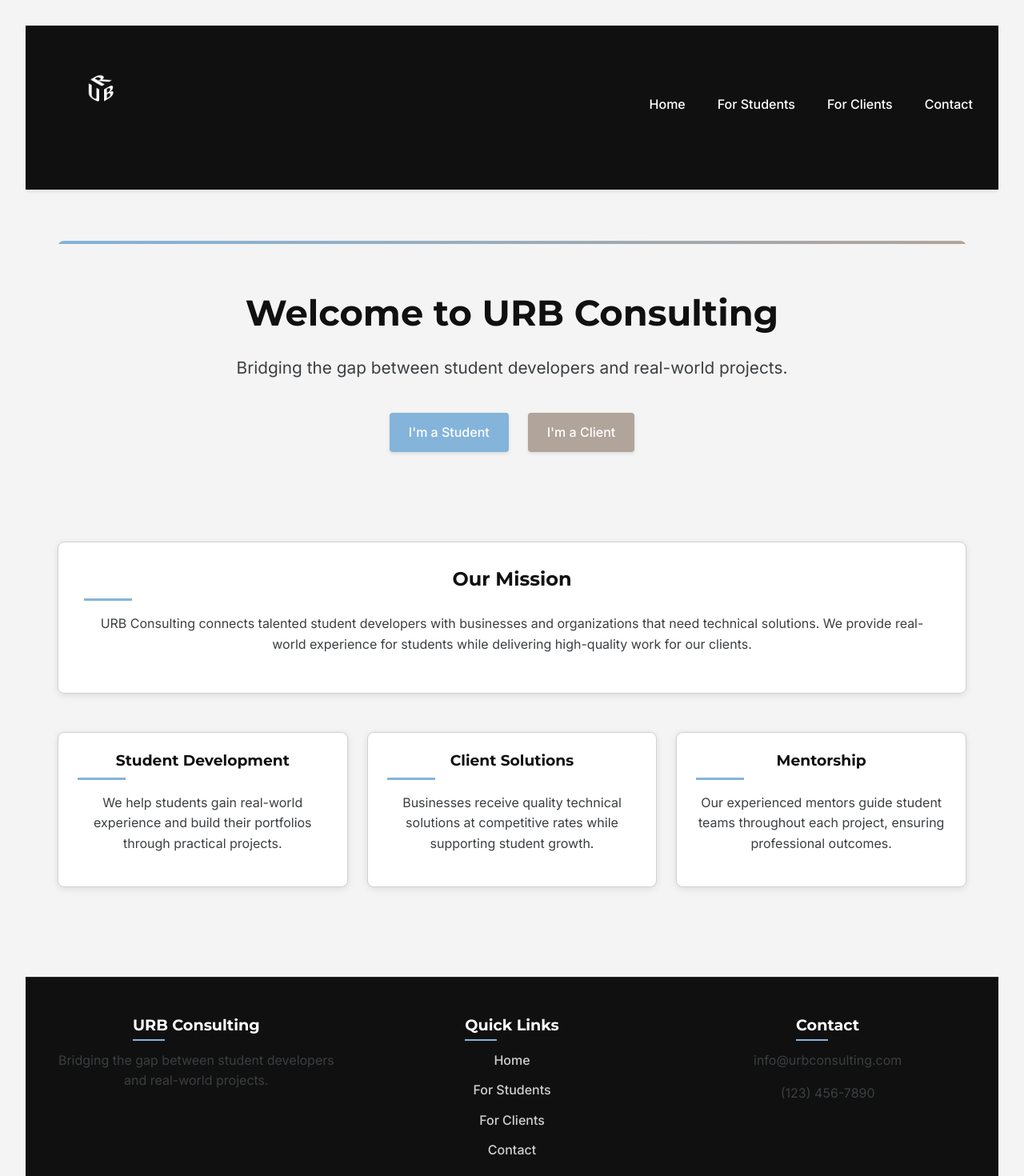
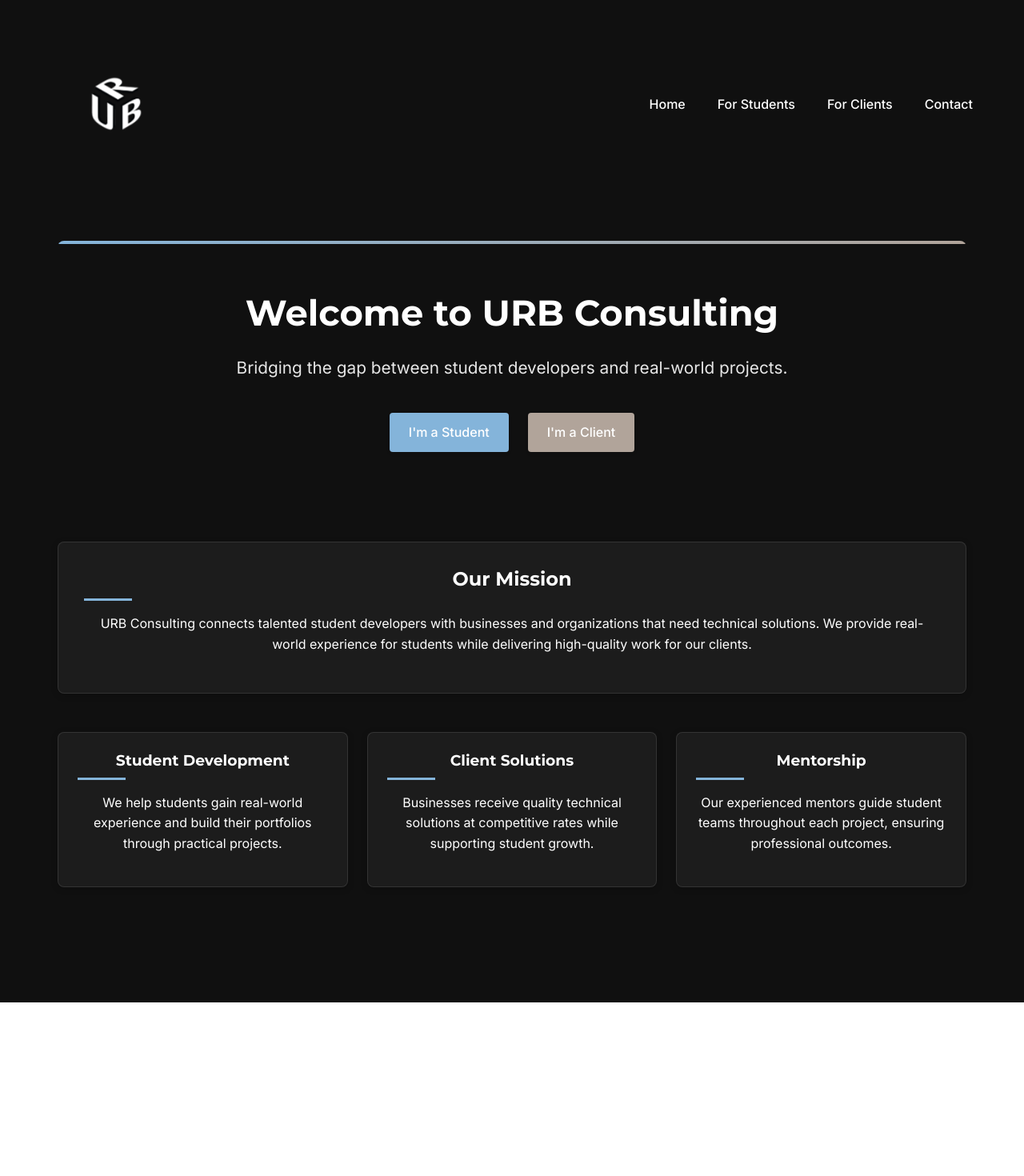
Before and after one commit to adnim811/urb-website, a React (Vite) app: page / in a window 1280 px wide. Shown: the top 1470 px of the page at 80% size. After the commit the page ends 1253 px from the top, so only its background shows below. Built offline with nearby package versions, Linux system fonts and the light colour scheme.

Commit message:
Remove footer, make header transparent, enlarge logo, and change background to black

```diff
--- a/src/App.css
+++ b/src/App.css
@@ -8,8 +8,8 @@
 body {
   font-family: var(--font-body);
   line-height: 1.6;
-  background-color: var(--light-gray);
-  color: var(--charcoal);
+  background-color: var(--black);
+  color: white;
 }
 
 .app {
@@ -136,12 +136,12 @@ body {
 }
 
 .card {
-  background-color: white;
+  background-color: rgba(255, 255, 255, 0.05);
   border-radius: 8px;
-  box-shadow: 0 2px 8px rgba(0, 0, 0, 0.1);
+  box-shadow: 0 2px 8px rgba(0, 0, 0, 0.2);
   padding: 1.5rem;
   margin-bottom: 1.5rem;
-  border: 1px solid var(--medium-gray);
+  border: 1px solid rgba(255, 255, 255, 0.1);
 }
 
 .card-accent {
@@ -177,7 +177,7 @@ p {
   padding: 4rem 1rem;
   margin-bottom: 3rem;
   position: relative;
-  background-color: var(--light-gray);
+  background-color: transparent;
   border-radius: 8px;
   overflow: hidden;
 }
@@ -200,13 +200,13 @@ p {
 .hero h1 {
   font-size: 2.8rem;
   margin-bottom: 1.5rem;
-  color: var(--black);
+  color: white;
 }
 
 .lead {
   font-size: 1.3rem;
   margin-bottom: 2.5rem;
-  color: var(--charcoal);
+  color: rgba(255, 255, 255, 0.9);
 }
 
 .cta-buttons {
@@ -223,6 +223,8 @@ p {
 
 .mission-section .card {
   padding: 2rem;
+  background-color: rgba(255, 255, 255, 0.05);
+  border: 1px solid rgba(255, 255, 255, 0.1);
 }
 
 /* Features section */
@@ -237,22 +239,23 @@ p {
 }
 
 .feature-card {
-  background-color: white;
+  background-color: rgba(255, 255, 255, 0.05);
   border-radius: 8px;
-  box-shadow: 0 2px 8px rgba(0, 0, 0, 0.1);
+  box-shadow: 0 2px 8px rgba(0, 0, 0, 0.2);
   padding: 1.5rem;
-  border: 1px solid var(--medium-gray);
+  border: 1px solid rgba(255, 255, 255, 0.1);
   transition: transform 0.3s ease, box-shadow 0.3s ease;
 }
 
 .feature-card:hover {
   transform: translateY(-5px);
-  box-shadow: 0 6px 12px rgba(0, 0, 0, 0.1);
+  box-shadow: 0 6px 12px rgba(0, 0, 0, 0.3);
+  border-color: var(--sky-blue);
 }
 
 .feature-card h3 {
   margin-bottom: 1rem;
-  color: var(--black);
+  color: white;
   position: relative;
   padding-bottom: 0.75rem;
 }
@@ -269,12 +272,12 @@ p {
 
 /* Card styles */
 .card {
-  background-color: white;
+  background-color: rgba(255, 255, 255, 0.05);
   border-radius: 8px;
-  box-shadow: 0 2px 8px rgba(0, 0, 0, 0.1);
+  box-shadow: 0 2px 8px rgba(0, 0, 0, 0.2);
   padding: 1.5rem;
   margin-bottom: 1.5rem;
-  border: 1px solid var(--medium-gray);
+  border: 1px solid rgba(255, 255, 255, 0.1);
 }
 
 .card-accent {
@@ -284,7 +287,7 @@ p {
 
 .card h2 {
   margin-bottom: 1rem;
-  color: var(--black);
+  color: white;
   position: relative;
   padding-bottom: 0.75rem;
 }
@@ -308,7 +311,7 @@ label {
   display: block;
   margin-bottom: 0.5rem;
   font-weight: 500;
-  color: var(--charcoal);
+  color: white;
 }
 
 input,
@@ -317,10 +320,12 @@ select {
   width: 100%;
   padding: 0.75rem;
   font-family: var(--font-body);
-  border: 1px solid var(--medium-gray);
+  border: 1px solid rgba(255, 255, 255, 0.2);
   border-radius: 4px;
   font-size: 1rem;
   transition: border-color 0.3s ease;
+  background-color: rgba(255, 255, 255, 0.05);
+  color: white;
 }
 
 input:focus,
--- a/src/App.jsx
+++ b/src/App.jsx
@@ -19,31 +19,6 @@ function App() {
           <Route path="/contact" element={<Contact />} />
           <Route path="*" element={<NotFound />} />
         </Routes>
-        <footer className="app-footer">
-          <div className="footer-content">
-            <div className="footer-section">
-              <h4>URB Consulting</h4>
-              <p>Bridging the gap between student developers and real-world projects.</p>
-            </div>
-            <div className="footer-section">
-              <h4>Quick Links</h4>
-              <ul className="footer-links">
-                <li><a href="/">Home</a></li>
-                <li><a href="/students">For Students</a></li>
-                <li><a href="/clients">For Clients</a></li>
-                <li><a href="/contact">Contact</a></li>
-              </ul>
-            </div>
-            <div className="footer-section">
-              <h4>Contact</h4>
-              <p>info@urbconsulting.com</p>
-              <p>(123) 456-7890</p>
-            </div>
-          </div>
-          <div className="footer-bottom">
-            <p>&copy; {new Date().getFullYear()} URB Consulting. All rights reserved.</p>
-          </div>
-        </footer>
       </div>
     </Router>
   );
--- a/src/components/Header.css
+++ b/src/components/Header.css
@@ -3,12 +3,11 @@
   justify-content: space-between;
   align-items: center;
   padding: 1rem 2rem;
-  background-color: var(--black);
+  background-color: transparent;
   color: white;
   position: sticky;
   top: 0;
   z-index: 100;
-  box-shadow: 0 2px 4px rgba(0, 0, 0, 0.1);
 }
 
 .logo {
@@ -25,7 +24,7 @@
 }
 
 .logo img {
-  height: 40px;
+  height: 80px;
   width: auto;
   object-fit: contain;
 }
@@ -78,6 +77,10 @@
     margin-bottom: 1rem;
   }
 
+  .logo img {
+    height: 60px;
+  }
+
   .site-nav ul {
     gap: 1.5rem;
     flex-wrap: wrap;
--- a/src/index.css
+++ b/src/index.css
@@ -15,8 +15,8 @@
   font-family: var(--font-body);
   line-height: 1.5;
   font-weight: 400;
-  background-color: var(--light-gray);
-  color: var(--charcoal);
+  background-color: var(--black);
+  color: white;
 
   font-synthesis: none;
   text-rendering: optimizeLegibility;
@@ -38,13 +38,14 @@ body {
   margin: 0;
   min-width: 320px;
   min-height: 100vh;
+  background-color: var(--black);
 }
 
 h1, h2, h3, h4, h5, h6 {
   font-family: var(--font-headers);
   font-weight: 700;
   line-height: 1.2;
-  color: var(--black);
+  color: white;
   margin-top: 0;
 }
 
@@ -54,7 +55,7 @@ h1 {
 
 p {
   margin: 0 0 1rem 0;
-  color: var(--charcoal);
+  color: white;
 }
 
 button {
```
